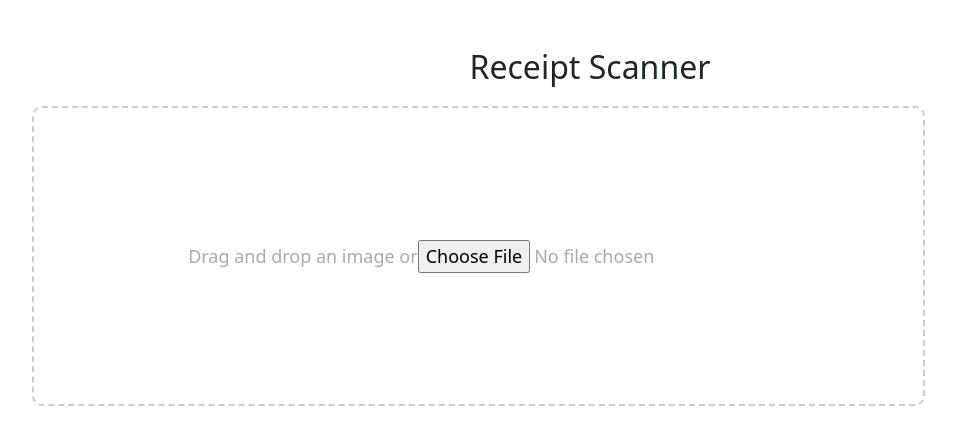
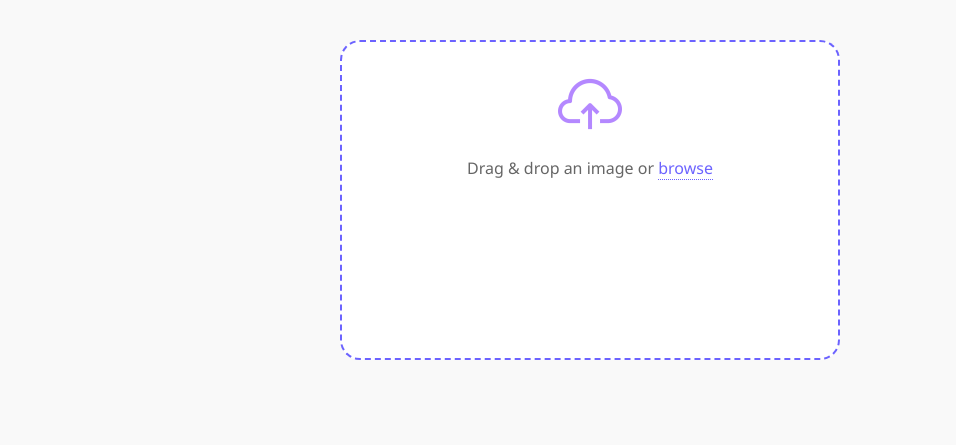
Before and after one commit to aidanfarrugia10/ResearchDesign-AidanFarrugiaCCD6.2A, a Flask app: page / in a window 1280 px wide. Shown: the top 445 px of the page, without its empty margins (50-1006 px from the left). Run offline with Flask 3, Linux system fonts and the light colour scheme; some libraries are stand-ins or nearby versions.

Commit message:
Retained the crop feature. OCR is now working perfectly fine. changed a bit the appearance and now splitting the row items inside a table and amount is being added up by multiplying the qty with the amount of each item and summed up for all items

```diff
--- a/src/bill-splitter/app.py
+++ b/src/bill-splitter/app.py
@@ -4,6 +4,8 @@ import pytesseract
 from PIL import Image
 from io import BytesIO
 import base64
+import json
+import re
 
 app = Flask(__name__)
 
@@ -17,32 +19,51 @@ if not os.path.exists(app.config['UPLOAD_FOLDER']):
 def upload_file():
     return render_template('index.html')
 
-
 @app.route('/process-cropped-image', methods=['POST'])
 def process_cropped_image():
-    data = request.get_json()
-    cropped_image_data = data['image']
+    if request.content_type == 'application/json':
+        try:
+            data = json.loads(request.data)
+            cropped_image_data = data['image']
 
-    img_data = base64.b64decode(cropped_image_data.split(',')[1])
-    img = Image.open(BytesIO(img_data))
+            img_data = base64.b64decode(cropped_image_data.split(',')[1])
+            img = Image.open(BytesIO(img_data))
 
-    text = pytesseract.image_to_string(img)
+            text = pytesseract.image_to_string(img)
 
-    items = extract_items(text)
-    total = extract_total(text)
+            items = extract_items(text)
+            total = calculate_total(items)
 
-    return jsonify({'items': items, 'total': total})
+            return jsonify({'items': items, 'total': total})
 
+        except Exception as e:
+            return jsonify({'error': f'Failed to process image: {str(e)}'}), 500
+
+    return jsonify({'error': 'Request body must be JSON'}), 400
 
 def extract_items(text):
-    items = text.split('\n')
-    return [item.strip() for item in items if item.strip() != '']
+    item_pattern = re.compile(r'(\d+)\s+([a-zA-Z\s]+)\s+(\$?\d+(\.\d{1,2})?)')
+    items = []
 
-def extract_total(text):
     lines = text.split('\n')
-    total_line = [line for line in lines if 'total' in line.lower()]
-    return total_line[-1] if total_line else 'Total not found'
+    for line in lines:
+        match = item_pattern.search(line)
+        if match:
+            quantity = int(match.group(1))
+            name = match.group(2).strip()
+            amount = float(match.group(3).replace('$', '').strip())
+            total_per_item = quantity * amount
+            items.append({
+                'quantity': quantity,
+                'name': name,
+                'amount': amount,
+                'total': total_per_item
+            })
 
+    return items
+
+def calculate_total(items):
+    return sum(item['total'] for item in items)
 
 if __name__ == "__main__":
     app.run(debug=True)
--- a/src/bill-splitter/templates/index.html
+++ b/src/bill-splitter/templates/index.html
@@ -2,31 +2,80 @@
 <html lang="en">
 
 <head>
-    <meta charset="UTF-8">
-    <meta name="viewport" content="width=device-width, initial-scale=1.0">
+    <meta charset="UTF-8" />
+    <meta name="viewport" content="width=device-width, initial-scale=1.0" />
     <title>Receipt Scanner</title>
-    <link href="https://cdn.jsdelivr.net/npm/bootstrap@5.1.0/dist/css/bootstrap.min.css" rel="stylesheet">
-    <link rel="stylesheet" href="https://cdnjs.cloudflare.com/ajax/libs/cropperjs/1.5.12/cropper.min.css">
+    <link href="https://cdn.jsdelivr.net/npm/bootstrap@5.1.0/dist/css/bootstrap.min.css" rel="stylesheet" />
+    <link rel="stylesheet" href="https://cdnjs.cloudflare.com/ajax/libs/cropperjs/1.5.12/cropper.min.css" />
     <style>
-        .upload-box {
-            width: 80%;
-            height: 300px;
-            border: 2px dashed #ccc;
-            border-radius: 10px;
-            display: flex;
-            justify-content: center;
-            align-items: center;
-            text-align: center;
-            font-size: 18px;
-            color: #aaa;
-            margin-top: 20px;
+        body {
+            background-color: #f9f9f9;
+            font-family: 'Segoe UI', Tahoma, Geneva, Verdana, sans-serif;
         }
 
-        .uploaded-image {
+        .upload-box {
             width: 100%;
-            max-height: 300px;
-            object-fit: contain;
-            margin-top: 20px;
+            max-width: 500px;
+            height: 320px;
+            border: 2px dashed #6c63ff;
+            border-radius: 20px;
+            margin: 40px auto;
+            padding: 30px;
+            background-color: #ffffff;
+            text-align: center;
+            color: #666;
+            position: relative;
+        }
+
+        .upload-box img {
+            width: 64px;
+            margin-bottom: 20px;
+            opacity: 0.6;
+        }
+
+        .upload-box input[type="file"] {
+            display: none;
+        }
+
+        .upload-label {
+            font-weight: 500;
+            color: #6c63ff;
+            cursor: pointer;
+            border-bottom: 1px dotted #6c63ff;
+        }
+
+        .receipt-table-section {
+            display: none;
+            margin: 50px auto;
+            max-width: 900px;
+        }
+
+        .receipt-table {
+            width: 100%;
+            border-collapse: collapse;
+            background-color: #fff;
+            border-radius: 12px;
+            overflow: hidden;
+            box-shadow: 0 0 12px rgba(0, 0, 0, 0.05);
+        }
+
+        .receipt-table th,
+        .receipt-table td {
+            padding: 16px;
+            border-bottom: 1px solid #eee;
+            text-align: left;
+        }
+
+        .receipt-table th {
+            background-color: #f2f2f2;
+            color: #444;
+        }
+
+        .receipt-total {
+            text-align: right;
+            font-size: 18px;
+            font-weight: 600;
+            padding-top: 10px;
         }
 
         #cropper-popup {
@@ -38,82 +87,83 @@
             padding: 20px;
             box-shadow: 0 0 10px rgba(0, 0, 0, 0.1);
             display: none;
+            z-index: 1000;
         }
 
-        #line-items {
-            display: none;
-            margin-top: 20px;
-        }
-
-        #cropped-result {
-            display: none;
-            margin-top: 20px;
+        .uploaded-image {
+            width: 100%;
+            max-height: 300px;
+            object-fit: contain;
+            margin-top: 10px;
         }
     </style>
 </head>
 
 <body>
-    <div class="container mt-5">
-        <h2 class="text-center">Receipt Scanner</h2>
+    <div class="upload-box" id="upload-box">
+        <label for="file-upload">
+            <img src="images/upload.png" alt="Upload Icon" />
+            <div>Drag & drop an image or <span class="upload-label">browse</span></div>
+        </label>
+        <input id="file-upload" type="file" name="receipt" accept="image/*" />
+    </div>
 
-        <div id="upload-box" class="upload-box">
-            Drag and drop an image or <input type="file" name="receipt" accept="image/*">
-        </div>
-
-
-        <div id="cropped-result" style="display: none;">
-            <h4>Extracted Text from Cropped Image:</h4>
-            <pre id="extracted-text"></pre>
-        </div>
-
-        <div id="line-items" style="display: none;">
-            <h4>Line Items:</h4>
-            <ul id="item-list"></ul>
-            <h5>Total Amount: <span id="total-amount"></span></h5>
+    <div class="receipt-table-section" id="line-items">
+        <table class="receipt-table">
+            <thead>
+                <tr>
+                    <th>Qty</th>
+                    <th>Item</th>
+                    <th>Unit Price</th>
+                    <th>Total</th>
+                </tr>
+            </thead>
+            <tbody id="item-list">
+            </tbody>
+        </table>
+        <div class="receipt-total">
+            Total Amount: <span id="total-amount"></span>
         </div>
     </div>
 
     <div id="cropper-popup">
         <div class="text-center">
             <h4>Crop the Image to Focus on Food Items</h4>
-            <img id="uploaded-image" src="" class="uploaded-image" alt="Uploaded Image">
+            <img id="uploaded-image" src="" class="uploaded-image" alt="Uploaded Image" />
             <button id="crop-button" class="btn btn-success mt-3">Crop and Continue</button>
         </div>
     </div>
 
+    <script src="https://cdnjs.cloudflare.com/ajax/libs/cropperjs/1.5.12/cropper.min.js"></script>
     <script>
         let cropper;
-        const fileInput = document.querySelector('input[type="file"]');
+        const fileInput = document.getElementById('file-upload');
         const uploadBox = document.getElementById('upload-box');
         const cropButton = document.getElementById('crop-button');
         const uploadedImage = document.getElementById('uploaded-image');
-        const imageContainer = document.getElementById('image-container');
-        const croppedResult = document.getElementById('cropped-result');
-        const extractedTextElement = document.getElementById('extracted-text');
-        const lineItemsSection = document.getElementById('line-items');
         const itemList = document.getElementById('item-list');
         const totalAmount = document.getElementById('total-amount');
+        const lineItemsSection = document.getElementById('line-items');
 
-        // Image upload and drag functionality
-        uploadBox.addEventListener('dragover', function (event) {
-            event.preventDefault();
+        uploadBox.addEventListener('dragover', e => {
+            e.preventDefault();
             uploadBox.classList.add('dragover');
         });
 
-        uploadBox.addEventListener('dragleave', function (event) {
+        uploadBox.addEventListener('dragleave', e => {
             uploadBox.classList.remove('dragover');
         });
 
-        uploadBox.addEventListener('drop', function (event) {
-            event.preventDefault();
+        uploadBox.addEventListener('drop', e => {
+            e.preventDefault();
             uploadBox.classList.remove('dragover');
-            const file = event.dataTransfer.files[0];
-            fileInput.files = event.dataTransfer.files;
+            const file = e.dataTransfer.files[0];
+            fileInput.files = e.dataTransfer.files;
             previewImage(file);
         });
 
-        fileInput.addEventListener('change', function (event) {
-            const file = event.target.files[0];
+        fileInput.addEventListener('change', e => {
+            const file = e.target.files[0];
             previewImage(file);
         });
 
@@ -122,17 +172,14 @@
             reader.onload = function (event) {
                 const imageUrl = event.target.result;
                 uploadedImage.src = imageUrl;
-
                 document.getElementById('cropper-popup').style.display = 'block';
 
-                if (cropper) {
-                    cropper.destroy();
-                }
+                if (cropper) cropper.destroy();
 
                 cropper = new Cropper(uploadedImage, {
                     aspectRatio: NaN,
                     viewMode: 1,
-                    autoCropArea: 0.5,
+                    autoCropArea: 0.8,
                     scalable: true,
                     zoomable: true
                 });
@@ -140,46 +187,41 @@
             reader.readAsDataURL(file);
         }
 
-        function getCroppedImage() {
-            const croppedCanvas = cropper.getCroppedCanvas();
-            return croppedCanvas.toDataURL('image/png');
-        }
-
-        cropButton.addEventListener('click', function () {
-            const croppedImage = getCroppedImage();
+       cropButton.addEventListener('click', function () {
+            const croppedImage = cropper.getCroppedCanvas().toDataURL('image/png');
 
             fetch('/process-cropped-image', {
                 method: 'POST',
-                headers: {
-                    'Content-Type': 'application/json'
-                },
+                headers: { 'Content-Type': 'application/json' },
                 body: JSON.stringify({ image: croppedImage })
             })
                 .then(response => response.json())
                 .then(data => {
-                    showLineItems(data.items, data.total);
+                    displayResults(data.items, data.total);
+                    uploadBox.style.display = 'none';
                 })
-                .catch(error => {
-                    console.error('Error:', error);
-                });
+                .catch(error => console.error('Error:', error));
 
             document.getElementById('cropper-popup').style.display = 'none';
-            croppedResult.style.display = 'block';
         });
 
-        function showLineItems(items, total) {
+
+        function displayResults(items, total) {
             itemList.innerHTML = '';
             items.forEach(item => {
-                const li = document.createElement('li');
-                li.textContent = item;
-                itemList.appendChild(li);
+                const row = document.createElement('tr');
+                row.innerHTML = `
+          <td>${item.quantity}</td>
+          <td>${item.name}</td>
+          <td>$${item.amount.toFixed(2)}</td>
+          <td>$${item.total.toFixed(2)}</td>
+        `;
+                itemList.appendChild(row);
             });
-            totalAmount.textContent = total;
+            totalAmount.textContent = `$${total.toFixed(2)}`;
             lineItemsSection.style.display = 'block';
         }
     </script>
-
-    <script src="https://cdnjs.cloudflare.com/ajax/libs/cropperjs/1.5.12/cropper.min.js"></script>
 </body>
 
 </html>
```
Also changed, not shown: src/bill-splitter/images/upload.png (added).
